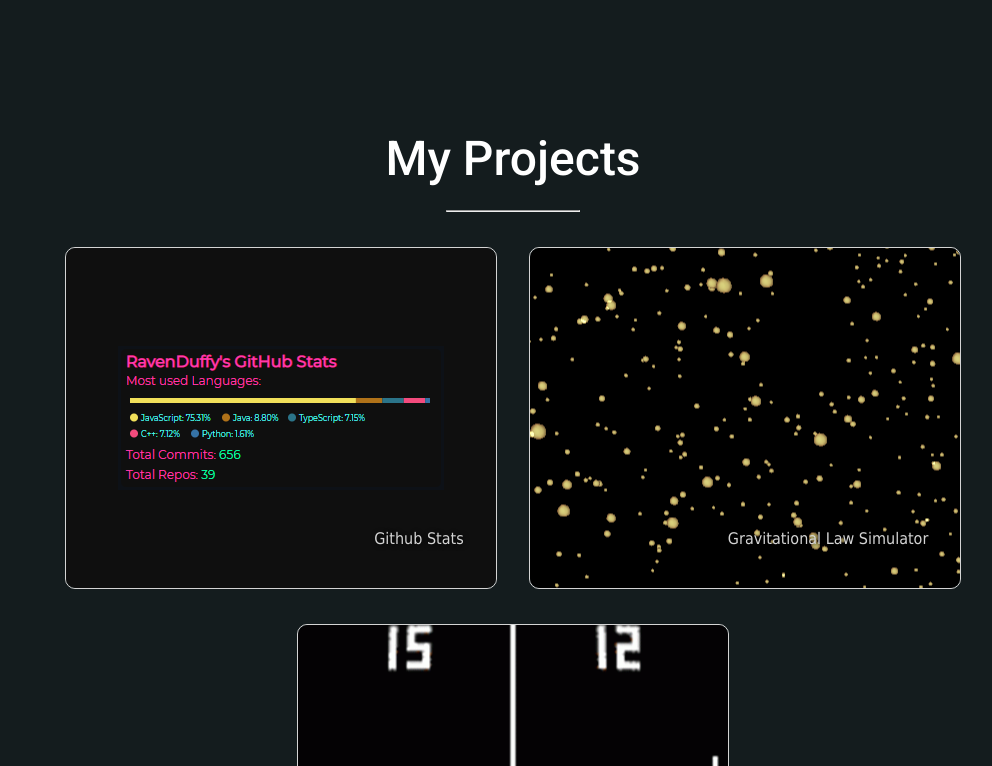
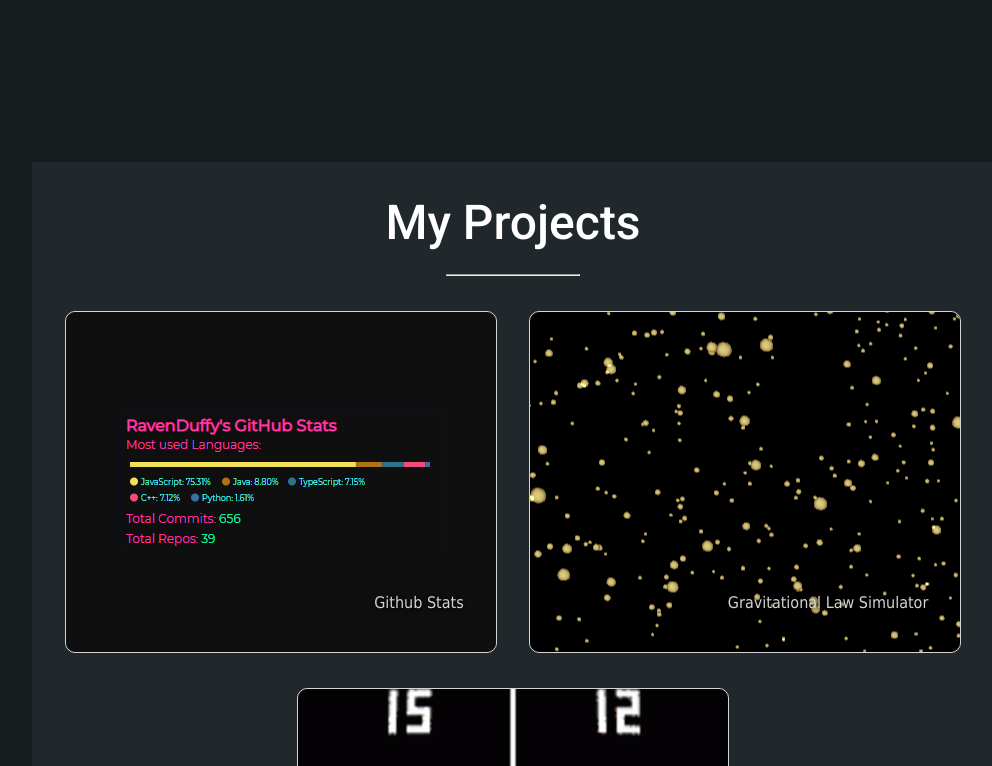
Before and after one commit to RavenDuffy/portfolio, a Next.js app in the folder portfolio_front/: page / in a window 1280 px wide. Shown: the part 1494-2260 px from the top of the page, without its empty margins (127-1119 px from the left). Built offline with nearby package versions, Linux system fonts and the light colour scheme.

Commit message:
fixed about section spacing, added section colour support

```diff
--- a/portfolio_front/components/base-page.tsx
+++ b/portfolio_front/components/base-page.tsx
@@ -11,7 +11,6 @@ export const BasePage = (props: BasePageProps) => {
       <div
         id='page'
         style={{
-          padding: '0 0.5rem',
           display: 'flex',
           flexDirection: 'column',
           alignItems: 'center',
--- a/portfolio_front/components/desc-box.module.scss
+++ b/portfolio_front/components/desc-box.module.scss
@@ -9,7 +9,7 @@ $x-small: 540px;
   min-height: 340px;
   border: 1px solid var(--main-grey);
   border-radius: 10px;
-  margin: 35px 0.5rem 0 0.5rem;
+  margin: 35px 0.5rem 0;
 
   .descImage {
     width: max-content;
--- a/portfolio_front/components/desc-box.tsx
+++ b/portfolio_front/components/desc-box.tsx
@@ -24,7 +24,10 @@ export const DescBox = ({
   children,
 }: DescBoxProps) => {
   return (
-    <div className={styles.descbox}>
+    <div
+      className={styles.descbox}
+      style={(imageName && { margin: '35px 0.5rem' }) || {}}
+    >
       {imageName && (
         <div className={styles.descImage}>
           <Image
--- a/portfolio_front/components/landing/landing.tsx
+++ b/portfolio_front/components/landing/landing.tsx
@@ -6,7 +6,7 @@ import { scrollToElement } from '../../utils/scroll-to-element'
 
 export const Landing = () => {
   return (
-    <Section sectionName='landing' className={styles.landing}>
+    <Section sectionName='landing' className={styles.landing} externalPadding>
       <h1>RAVEN</h1>
       <h1>DUFFY</h1>
       <h2>Web Developer</h2>
--- a/portfolio_front/components/projects/projects.tsx
+++ b/portfolio_front/components/projects/projects.tsx
@@ -9,7 +9,12 @@ import PongImg from '../../public/images/projects/pong.gif'
 
 export const Projects = () => {
   return (
-    <Section sectionName='projects' id='projects' isWidthCapped>
+    <Section
+      sectionName='projects'
+      id='projects'
+      isWidthCapped
+      style={{ backgroundColor: '#20282b' }}
+    >
       <div className={styles.titleWrap}>
         <h1>My Projects</h1>
         <div className={styles.hrWrap}>
--- a/portfolio_front/components/section.tsx
+++ b/portfolio_front/components/section.tsx
@@ -4,6 +4,7 @@ interface SectionProps {
   sectionName: string
   isWidthCapped?: boolean
   children?: React.ReactNode
+  externalPadding?: boolean
   style?: React.CSSProperties
 }
 
@@ -17,6 +18,8 @@ export const Section: React.FC<
       style={{
         minHeight: '100vh',
         maxWidth: props.isWidthCapped ? '946px' : 'unset',
+        padding: props.externalPadding ? '' : '0 0.5rem',
+        paddingBottom: '2rem',
         ...props.style,
       }}
       className={props.className}
```
